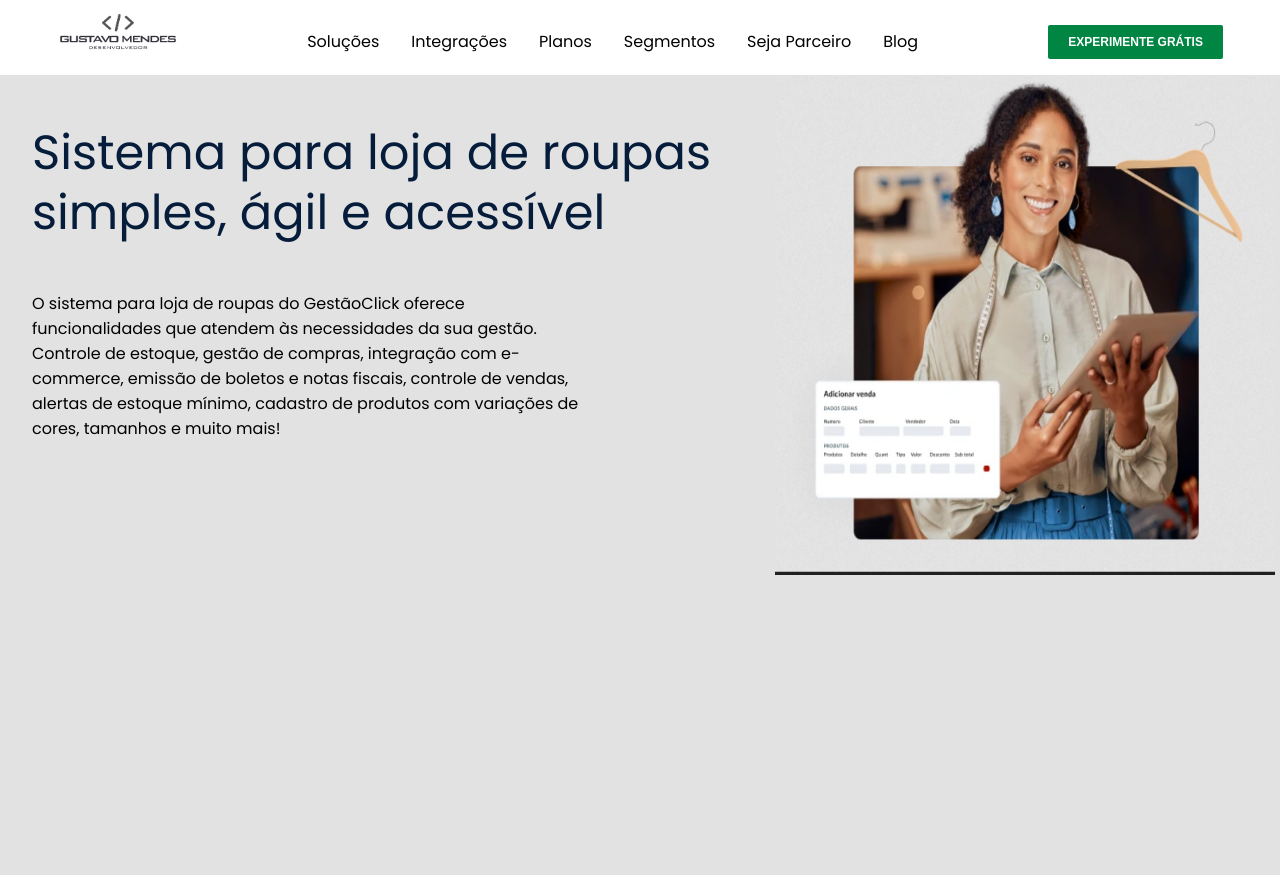
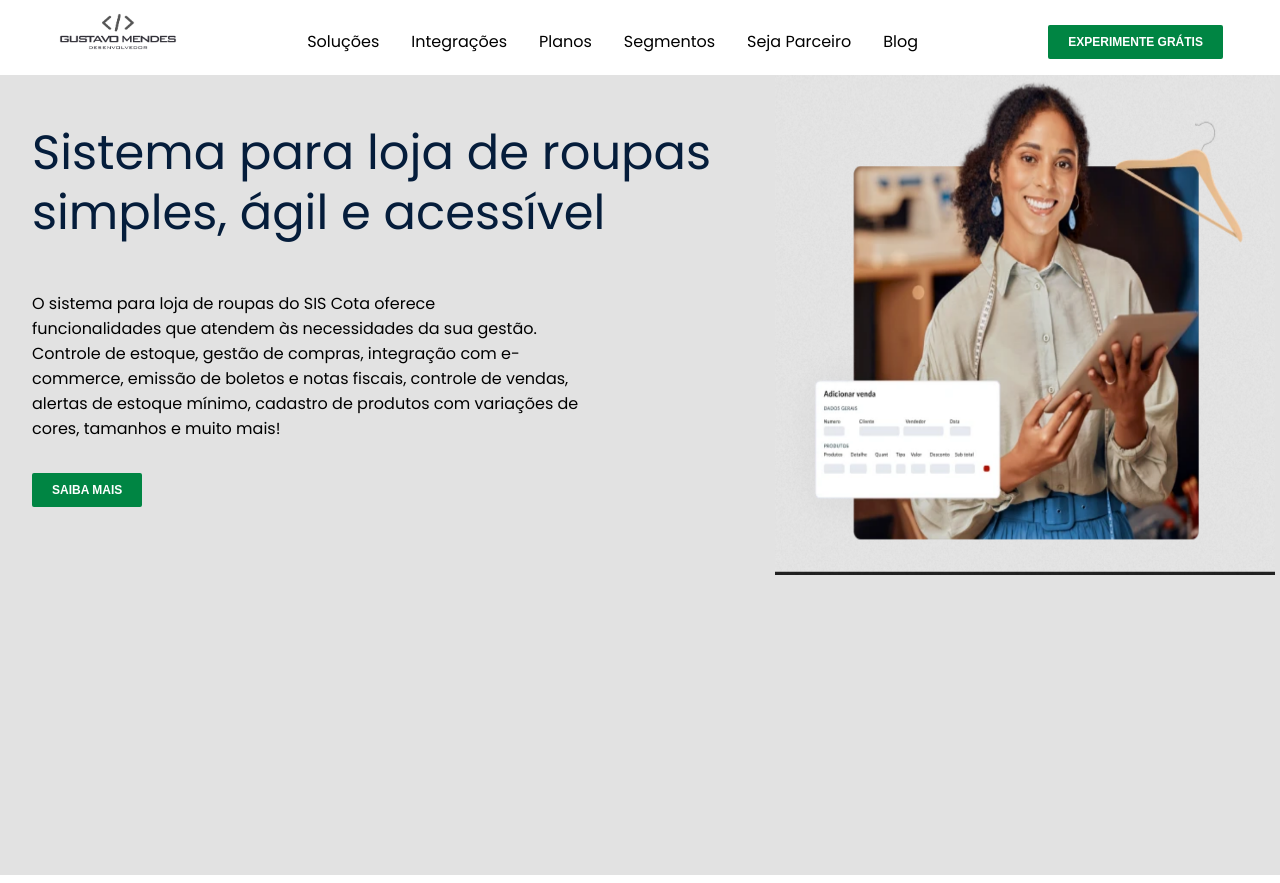
Before and after one commit to GustavoRMendes/sistema-de-cotacao, a Next.js app: page /segmentos in a window 1280 px wide. Built offline with nearby package versions, Linux system fonts and the light colour scheme.

Commit message:
index css

```diff
--- a/src/app/segmentos/page.tsx
+++ b/src/app/segmentos/page.tsx
@@ -11,7 +11,8 @@ export default function SegmentosPage () {
           <h1 className={styles.h1Segmentos}>
             Sistema para loja de roupas <br />simples, ágil e acessível
           </h1>
-          <p className={styles.pSegmentos}>O sistema para loja de roupas do GestãoClick oferece <br/> funcionalidades que atendem às necessidades da sua gestão.<br/> Controle de estoque, gestão de compras, integração com e- <br />commerce, emissão de boletos e notas fiscais, controle de vendas, <br />alertas de estoque mínimo, cadastro de produtos com variações de <br/> cores, tamanhos e muito mais!</p>
+          <p className={styles.pSegmentos}>O sistema para loja de roupas do SIS Cota oferece <br/> funcionalidades que atendem às necessidades da sua gestão.<br/> Controle de estoque, gestão de compras, integração com e- <br />commerce, emissão de boletos e notas fiscais, controle de vendas, <br />alertas de estoque mínimo, cadastro de produtos com variações de <br/> cores, tamanhos e muito mais!</p>
+          <button className='contato' style={{margin: '2rem 0rem 0rem 2rem'}}>SAIBA MAIS</button>
         </div>
         <div>
           <Image
```
